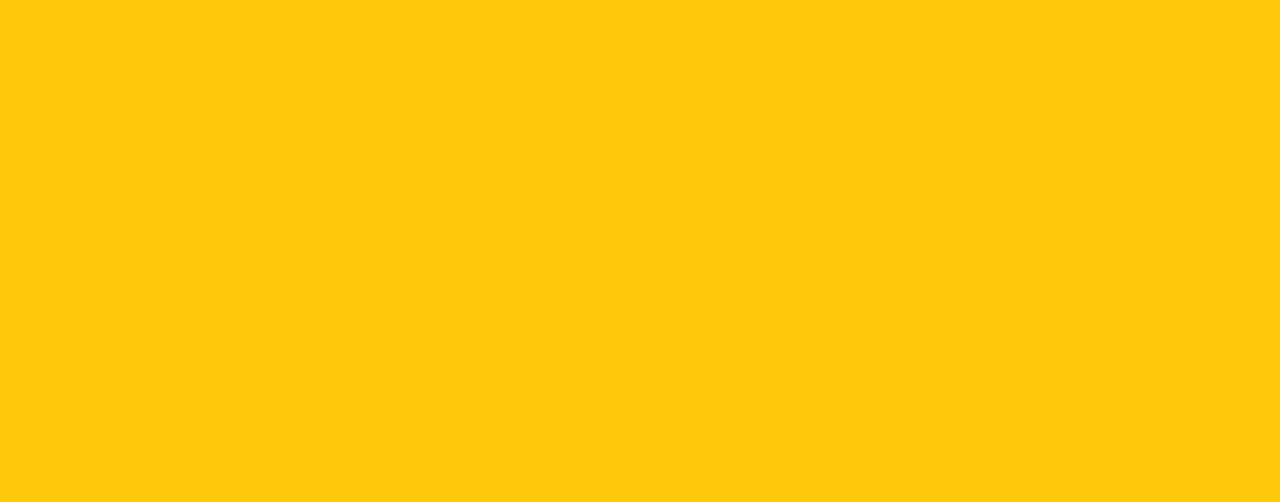
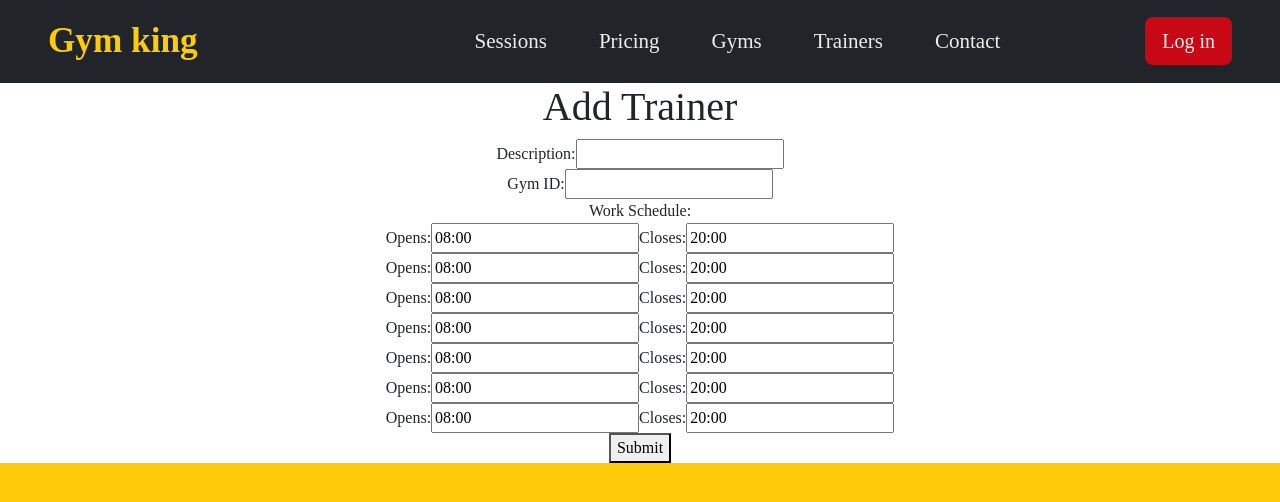
Before and after one commit to bakuganmw/front-gym, a React (Create React App) app: page /gym-change in a window 1280 px wide. Before the commit this address had no page. Shown: the top 502 px of the page. Built offline with nearby package versions, Linux system fonts and the light colour scheme.

Commit message:
change gym for trainer

```diff
--- a/src/App.js
+++ b/src/App.js
@@ -8,6 +8,7 @@ import { BrowserRouter as Router, Route, Routes } from "react-router-dom";
 import GymPage from './pages/GymPage';
 import UserPanelPage from './pages/UserPanelPage';
 import TrainerSchedulePage from './pages/TrainerSchedulePage';
+import ChangeGym from './components/TrainerSchedule/ChangeGym';
 
 function App() {
 
@@ -24,6 +25,7 @@ function App() {
         <Route path="/trainer-reservation/:id" element={<Form />}  exact/>
         <Route path="/my-profile" element={<UserPanelPage />} exact />
         <Route path="/time-schedule" element={<TrainerSchedulePage />} exact />
+        <Route path="/gym-change" element={<ChangeGym />} exact />
       </Routes>
     </Router>
   );
--- a/src/components/NavbarCom/indeks.js
+++ b/src/components/NavbarCom/indeks.js
@@ -122,9 +122,14 @@ const NavbarCom = () => {
                   My profile
                 </a>
                 {getRole() === 'TRAINER' && (
+                  <>
                   <a className="dropdown-item" href="/time-schedule">
                     My schedule
                   </a>
+                  <a className="dropdown-item" href="/gym-change">
+                    Change gym
+                  </a>
+                  </>
                 )}
                 <a className="dropdown-item" onClick={logout} href="/">
                   logout
--- /dev/null
+++ b/src/components/TrainerSchedule/ChangeGym.js
@@ -0,0 +1,121 @@
+import React, { useState } from 'react';
+import axios from 'axios';
+import NavbarCom from '../NavbarCom/indeks';
+import { Nav } from 'react-bootstrap';
+
+function ChangeGym() {
+
+    function getCookie(cname) {
+        let name = cname + "=";
+        let decodedCookie = decodeURIComponent(document.cookie);
+        let ca = decodedCookie.split(";");
+        for (let i = 0; i < ca.length; i++) {
+            let c = ca[i];
+            while (c.charAt(0) === " ") {
+                c = c.substring(1);
+            }
+            if (c.indexOf(name) === 0) {
+                return c.substring(name.length, c.length);
+            }
+        }
+        return "";
+    }
+    const authHeader = getCookie("authHeader");
+
+  const [description, setDescription] = useState('');
+  const [gymId, setGymId] = useState('');
+  const [opens, setOpens] = useState(Array(7).fill('08:00'));
+  const [closes, setCloses] = useState(Array(7).fill('20:00'));
+
+  const handleSubmit = (e) => {
+    e.preventDefault();
+
+    const formData = {
+        headers: {
+            Authorization: authHeader
+        },
+      description: description,
+      gymId: gymId,
+      workSchedule: {
+        opens: opens,
+        closes: closes,
+      },
+    };
+
+    axios
+      .post('http://localhost:8080/trainers', formData)
+      .then((response) => {
+        console.log(response.data);
+        if (response.status === 200) {
+            window.location.href = '/';
+        }
+      })
+      .catch((error) => {
+        console.log(error);
+        // Obsługa błędów żądania POST
+      });
+
+    // Wyczyść formularz po wysłaniu żądania
+    setDescription('');
+    setGymId('');
+    setOpens(Array(7).fill('08:00'));
+    setCloses(Array(7).fill('20:00'));
+  };
+
+  return (
+    <div>
+    <NavbarCom />
+      <h1>Add Trainer</h1>
+      <form onSubmit={handleSubmit}>
+        <div>
+          <label htmlFor="description">Description:</label>
+          <input
+            type="text"
+            id="description"
+            value={description}
+            onChange={(e) => setDescription(e.target.value)}
+          />
+        </div>
+        <div>
+          <label htmlFor="gymId">Gym ID:</label>
+          <input
+            type="number"
+            id="gymId"
+            value={gymId}
+            onChange={(e) => setGymId(e.target.value)}
+          />
+        </div>
+        <div>
+          <label>Work Schedule:</label>
+          {opens.map((value, index) => (
+            <div key={index}>
+              <label>Opens:</label>
+              <input
+                type="text"
+                value={opens[index]}
+                onChange={(e) => {
+                  const updatedOpens = [...opens];
+                  updatedOpens[index] = e.target.value;
+                  setOpens(updatedOpens);
+                }}
+              />
+              <label>Closes:</label>
+              <input
+                type="text"
+                value={closes[index]}
+                onChange={(e) => {
+                  const updatedCloses = [...closes];
+                  updatedCloses[index] = e.target.value;
+                  setCloses(updatedCloses);
+                }}
+              />
+            </div>
+          ))}
+        </div>
+        <button type="submit">Submit</button>
+      </form>
+    </div>
+  );
+}
+
+export default ChangeGym;
```
